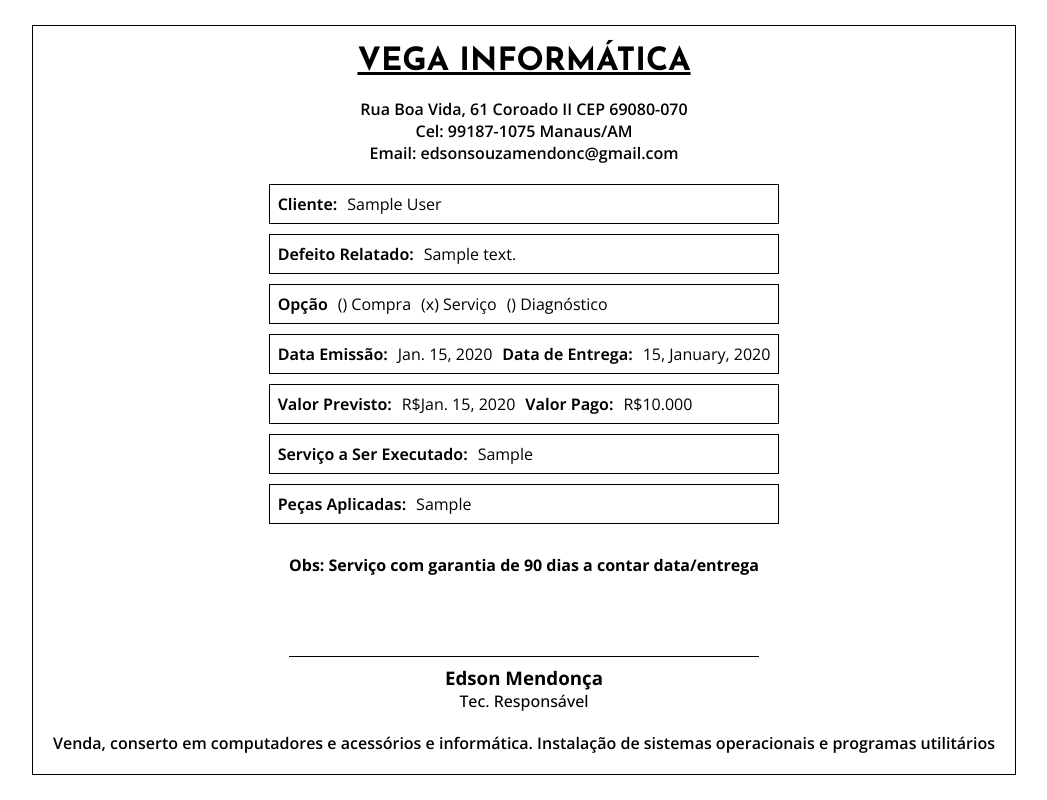
After one commit to V1KILL/PROJETO-LISTMIND, a Django app: page /document/1 in a window 1280 px wide. The commit adds this page. Shown: the whole page, without its empty margins (116-1163 px from the left). Run offline with Django 5.2, Linux system fonts and the light colour scheme; tables that the repository leaves empty hold one stand-in row (values such as "Sample post").

Commit message:
Alteração no Banco de Dados e Página de "PDF"

```diff
--- a/appusers/admin.py
+++ b/appusers/admin.py
@@ -1,5 +1,5 @@
 from django.contrib import admin
-from .models import  Cliente, Serviços
+from .models import  Cliente
 # Register your models here.
 @admin.register(Cliente)
 class ClienteAdmin(admin.ModelAdmin):
--- a/appusers/models.py
+++ b/appusers/models.py
@@ -4,15 +4,26 @@ from phonenumber_field.modelfields import PhoneNumberField
 # Create your models here.
 
 class Cliente(models.Model):
+    OPCAO_1 = 'opcao1'
+    OPCAO_2 = 'opcao2'
+    OPCAO_3 = 'opcao3'
+
+    OPCOES_ESCOLHA = [
+        (OPCAO_1, 'Opção 1'),
+        (OPCAO_2, 'Opção 2'),
+        (OPCAO_3, 'Opção 3'),
+    ]
     name = models.CharField(max_length=100)
-    phonenumber = PhoneNumberField()
+    description = models.TextField()
+    opcao = models.CharField(max_length=10, choices=OPCOES_ESCOLHA)
+    date = models.DateTimeField(auto_now_add=True)
+    predicted_date = models.DateField(default='2006-02-22')
+    predicted_price = models.DecimalField(max_digits=10, decimal_places=3)
     price = models.DecimalField(max_digits=10, decimal_places=3)
-    description = models.TextField()
-    date = models.DateTimeField(auto_now_add=True)
+    execution = models.TextField()
+    executiontwo = models.TextField()
     status = models.BooleanField(default=False)
 
+    phonenumber = PhoneNumberField()
     def formatted_date(self):
         return self.date.strftime("%d, %B, %Y")
-
-class Serviços(models.Model):
-    cliente = models.ForeignKey(Cliente, on_delete=models.CASCADE)
--- a/appusers/urls.py
+++ b/appusers/urls.py
@@ -1,11 +1,12 @@
 from django.urls import path
-from .views import ViewHome, ViewAddClient, ViewArchived, ViewServiceEdit, ViewClientDelete, ViewDashBoard
+from .views import ViewHome, ViewAddClient, ViewArchived, ViewServiceEdit, ViewClientDelete, ViewDashBoard, ViewDocument
 urlpatterns = [
     path('', ViewHome, name="home"),
     path('addclient/<str:name>/<str:phonenumber>/<str:price>/<str:description>', ViewAddClient, name="addclient"),
     path('archived', ViewArchived,name='archived'),
     path('serviceedit/<str:status>/<int:id>/<str:name>/<str:description>', ViewServiceEdit,name='serviceedit'),
     path('clientdelete/<int:id>', ViewClientDelete, name="clientdelete"),
-     path('dashboard', ViewDashBoard,name='dashboard'),
+    path('dashboard', ViewDashBoard,name='dashboard'),
+    path('document/<int:id>', ViewDocument,name='document'),
 
 ]
--- a/appusers/views.py
+++ b/appusers/views.py
@@ -87,3 +87,7 @@ def ViewDashBoard(request):
     porcentagem = total_clientes_feitos * 100 / total_clientes
 
     return render(request, 'dashboard.html', {'total_clientes':total_clientes, 'total_clientes_feitos':total_clientes_feitos, 'soma':soma, 'porcentagem':porcentagem})
+
+def ViewDocument(request, id):
+    cliente = Cliente.objects.get(id=id)
+    return render(request, 'document.html', {'cliente':cliente})
--- /dev/null
+++ b/static/css/document.css
@@ -0,0 +1,95 @@
+@import url('https://fonts.googleapis.com/css2?family=Josefin+Sans:ital,wght@0,100..700;1,100..700&display=swap');
+
+@import url('https://fonts.googleapis.com/css2?family=Open+Sans:ital,wght@0,300..800;1,300..800&display=swap');
+
+* {
+    padding: 0;
+    margin: 0;
+    box-sizing: border-box;
+    font-family: "Open Sans", sans-serif;
+}
+
+body {
+    display: flex;
+    justify-content: center;
+    align-items: center;
+    height: 100vh;
+}
+
+div.container {
+    display: flex;
+    flex-direction: column;
+    justify-content: center;
+    align-items: center;
+    padding: 20px;
+    border: 1px solid black;
+}
+
+header {
+    display: flex;
+    flex-direction: column;
+    justify-content: center;
+    align-items: center;
+}
+
+header p {
+    font-weight: 600;
+}
+
+header h1{
+    text-decoration:underline;
+    padding-bottom: 20px;
+    font-family: "Josefin Sans", sans-serif;
+}
+
+section {
+    display: flex;
+    flex-direction: column;
+    padding: 20px;
+    gap: 10px;
+}
+
+section p {
+    display: flex;
+    align-items: center;
+    gap: 10px;
+    font-weight: 650;
+    border: 1px solid black;
+    padding: 8px;
+}
+section p span {
+    font-weight: 400;
+}
+
+footer {
+    display: flex;
+    flex-direction: column;
+    justify-content: center;
+    align-items: center;
+    text-align: center;
+    gap: 20px;
+}
+
+footer h4 {
+    padding-bottom: 60px;
+    padding-top: 10px;
+}
+
+footer p {
+    font-weight: 600;
+}
+
+footer .assinatura {
+    display: flex;
+    flex-direction: column;
+    width: 50%;
+
+}
+footer .assinatura h3 {
+    padding-top: 8px;
+    border-top: 1px solid black;
+}
+
+footer .assinatura p {
+    font-weight: 500;
+}
--- a/static/js/script.js
+++ b/static/js/script.js
@@ -35,6 +35,7 @@ function AddMembro() {
 
 
 function Mudar(id, status, name, description) {
+    event.preventDefault();
     let checkbox;
     let isChecked = 'False';
     if (status == 'True') {
@@ -82,5 +83,8 @@ function Mudar(id, status, name, description) {
             window.location.href = `/serviceedit/${checkbox}/${id}/${nome}/${descricao}`;
         }
     });
+}
 
+function Document(id){
+    window.open(`/document/${id}`, '_blank');
 }
--- /dev/null
+++ b/templates/document.html
@@ -0,0 +1,38 @@
+<!DOCTYPE html>
+<html lang="en">
+<head>
+    <meta charset="UTF-8">
+    <meta name="viewport" content="width=device-width, initial-scale=1.0">
+    <title></title>
+    <link rel="stylesheet" href="../static/css/document.css">
+</head>
+<body>
+    <div class="container">
+        <header>
+            <h1>VEGA INFORMÁTICA</h1>
+            <p>Rua Boa Vida, 61 Coroado II CEP 69080-070<p>
+            <p>Cel: 99187-1075 Manaus/AM<p>
+            <p>Email: edsonsouzamendonc@gmail.com</p>
+        </header>
+        <section>
+            <p>Cliente: <span>{{cliente.name}}</span></p>
+            <p>Defeito Relatado: <span>{{cliente.description}}</span></p>
+            <p>Opção <span>() Compra</span><span>(x) Serviço</span><span>() Diagnóstico</span></p>
+            <p>Data Emissão: <span>{{cliente.predicted_date}}</span> Data de Entrega: <span>{{cliente.formatted_date}}</span></p>
+            <p>Valor Previsto: <span>R${{cliente.predicted_date}}</span> Valor Pago: <span>R${{cliente.price}}</span></p>
+            <p>Serviço a Ser Executado: <span>{{cliente.execution}}</span></p>
+            <p>Peças Aplicadas: <span>{{cliente.executiontwo}}</span></p>
+
+        </section>
+        <footer>
+            <h4>Obs: Serviço com garantia de 90 dias a contar data/entrega</h4>
+            <div class="assinatura">
+                <h3>Edson Mendonça</h3>
+                <p>Tec. Responsável</p>
+            </div>
+            <p>Venda, conserto em computadores e acessórios e informática. Instalação de sistemas operacionais e programas utilitários</p>
+        </footer>
+    </div>
+    <script src="../project/script.js"></script>
+</body>
+</html>
--- a/templates/table.html
+++ b/templates/table.html
@@ -13,7 +13,7 @@
     <tbody>
         {% for cliente in clientes %}
             {% if cliente.status == True %}
-            <tr onclick="Mudar('{{cliente.id}}','{{cliente.status}}', '{{cliente.name}}', '{{cliente.description}}')">
+            <tr oncontextmenu="Mudar(event, '{{cliente.id}}','{{cliente.status}}', '{{cliente.name}}', '{{cliente.description}}')" onclick="Document(event,'{{cliente.id}}', '{{cliente.status}}', '{{cliente.name}}', '{{cliente.description}}')">
                 <td style="background-color: #2db56f; color: whitesmoke;" id="startd">{{ cliente.name }}</td>
                 <td style="background-color: #2db56f; color: whitesmoke;">{{ cliente.phonenumber }}</td>
                 <td style="background-color: #2db56f; color: whitesmoke;">{{ cliente.price}}R$</td>
@@ -22,7 +22,7 @@
 
             {% else %}
 
-            <tr onclick="Mudar('{{cliente.id}}', '{{cliente.status}}', '{{cliente.name}}', '{{cliente.description}}')">
+            <tr oncontextmenu="Mudar(event,'{{cliente.id}}', '{{cliente.status}}', '{{cliente.name}}', '{{cliente.description}}')" onclick="Document('{{cliente.id}}')">
                 <td id="startd">{{ cliente.name }}</td>
                 <td >{{ cliente.phonenumber }}</td>
                 <td >{{ cliente.price}}R$</td>
```
Also changed, not shown: appusers/filters.py (deleted), appusers/migrations/0001_initial.py, appusers/migrations/0002_cliente_executiontwo.py, appusers/migrations/0002_serviços.py (deleted), db.sqlite3.
